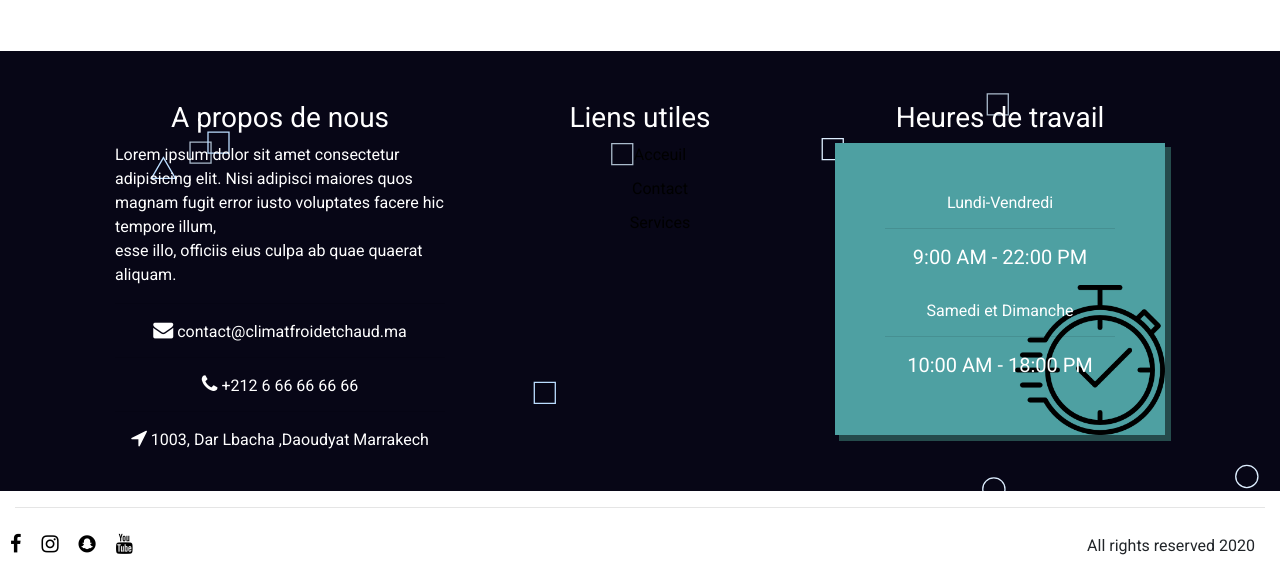
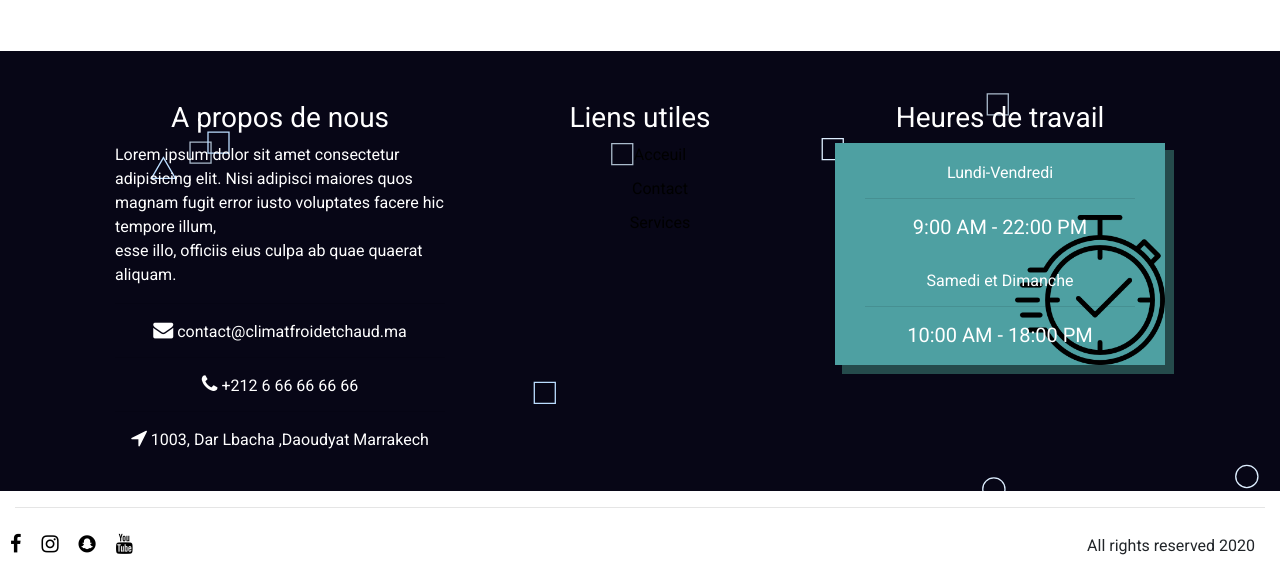
Before and after one commit to DoraymonIT/Climat-Website, a PHP site: page /vue/contact.html in a window 1280 px wide. Shown: the part 781-1365 px from the top of the page. Run offline with PHP 8.4, Linux system fonts and the light colour scheme; some libraries are stand-ins or nearby versions.

Commit message:
Update style.css

```diff
--- a/style/style.css
+++ b/style/style.css
@@ -110,16 +110,17 @@ ul {
   list-style: none;
 }
 .aw9aat {
-  background-image: url("/images/stopwatch.png");
-  background-color: #4ea0a2;
-
-  padding: 50px;
-
-  box-shadow: 5px 5px 0px 1px #254b4c;
-  background-size: 150px;
-  background-position-x: right;
-  background-position-y: bottom;
-  background-repeat: no-repeat;
+     background-image: url(/images/stopwatch.png);
+    background-color: #4ea0a2;
+    padding-left: 30px;
+    padding-top: 20px;
+    padding-bottom: 10px;
+    padding-right: 30px;
+    box-shadow: 8px 8px 0px 1px #254b4c;
+    background-size: 150px;
+    background-position-x: right;
+    background-position-y: bottom;
+    background-repeat: no-repeat;
 }
 .person {
   box-shadow: 6px 6px 7px 0px #dedede;
```
